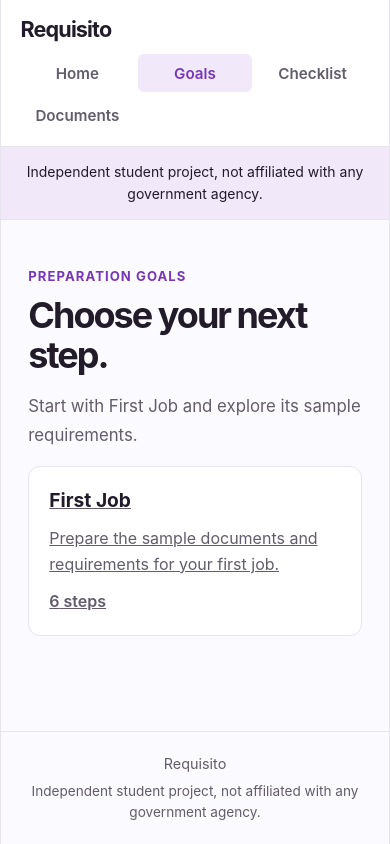
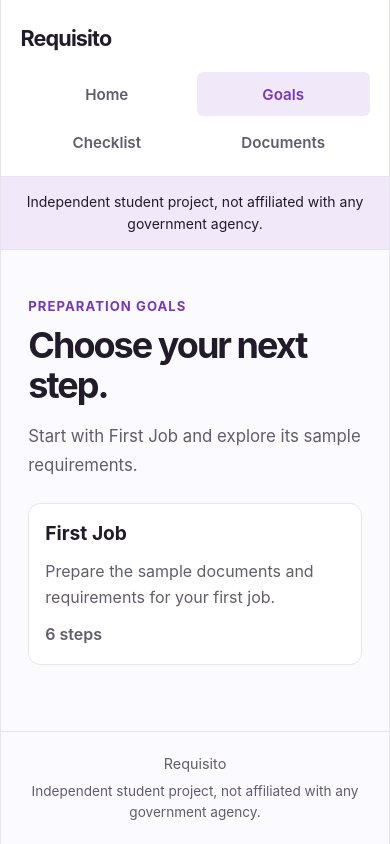
Before and after one commit to UIC-CCS-WEB-DEVELOPMENT-2026-2027/requisito, a React (Vite) app: page /goals in a window 390 px wide. Built offline with nearby package versions, Linux system fonts and the light colour scheme.

Commit message:
style: make static sprint responsive with accessible tap targets

```diff
--- a/src/App.css
+++ b/src/App.css
@@ -29,6 +29,7 @@
 
 .header-content {
   display: flex;
+  flex-wrap: wrap;
   align-items: center;
   justify-content: space-between;
   gap: 1.5rem;
@@ -39,6 +40,9 @@
 }
 
 .brand {
+  display: inline-flex;
+  min-height: 44px;
+  align-items: center;
   color: var(--text-h);
   font-size: 1.35rem;
   font-weight: 700;
@@ -48,11 +52,16 @@
 
 .site-nav {
   display: flex;
+  flex-wrap: wrap;
   align-items: center;
   gap: 0.5rem;
 }
 
 .site-nav a {
+  display: inline-flex;
+  min-height: 44px;
+  align-items: center;
+  justify-content: center;
   border-radius: 6px;
   color: var(--text);
   font-size: 0.95rem;
@@ -141,7 +150,9 @@
 }
 
 .return-link {
-  display: inline-block;
+  display: inline-flex;
+  align-items: center;
+  min-height: 44px;
   margin-top: 1.5rem;
   border-radius: 6px;
   background: var(--accent-bg);
@@ -493,7 +504,7 @@
 
   .site-nav {
     display: grid;
-    grid-template-columns: repeat(3, minmax(0, 1fr));
+    grid-template-columns: repeat(2, minmax(0, 1fr));
     gap: 0.25rem;
   }
 
--- a/src/components/SprintCards.css
+++ b/src/components/SprintCards.css
@@ -67,3 +67,59 @@
   outline: 2px solid var(--accent);
   outline-offset: 3px;
 }
+
+.summary-grid,
+.sprint-grid {
+  display: grid;
+  gap: 1rem;
+  margin-top: 1.5rem;
+}
+
+.summary-grid {
+  grid-template-columns: repeat(3, minmax(0, 1fr));
+}
+
+.sprint-grid {
+  grid-template-columns: repeat(2, minmax(0, 1fr));
+}
+
+.goal-card-link {
+  display: flex;
+  min-width: 0;
+  min-height: 44px;
+  border-radius: 12px;
+  text-decoration: none;
+}
+
+.goal-card-link .sprint-card {
+  width: 100%;
+}
+
+.goal-card-link:hover .sprint-card {
+  border-color: var(--accent);
+  background: var(--accent-bg);
+}
+
+.goal-card-link:focus-visible {
+  outline: 2px solid var(--accent);
+  outline-offset: 3px;
+}
+
+.sample-notice {
+  border-left: 3px solid var(--accent);
+  background: var(--accent-bg);
+  padding: 1rem;
+  line-height: 1.6;
+  overflow-wrap: anywhere;
+}
+
+@media (max-width: 520px) {
+  .summary-grid,
+  .sprint-grid {
+    grid-template-columns: minmax(0, 1fr);
+  }
+
+  .sprint-card {
+    padding: 1rem;
+  }
+}
```
